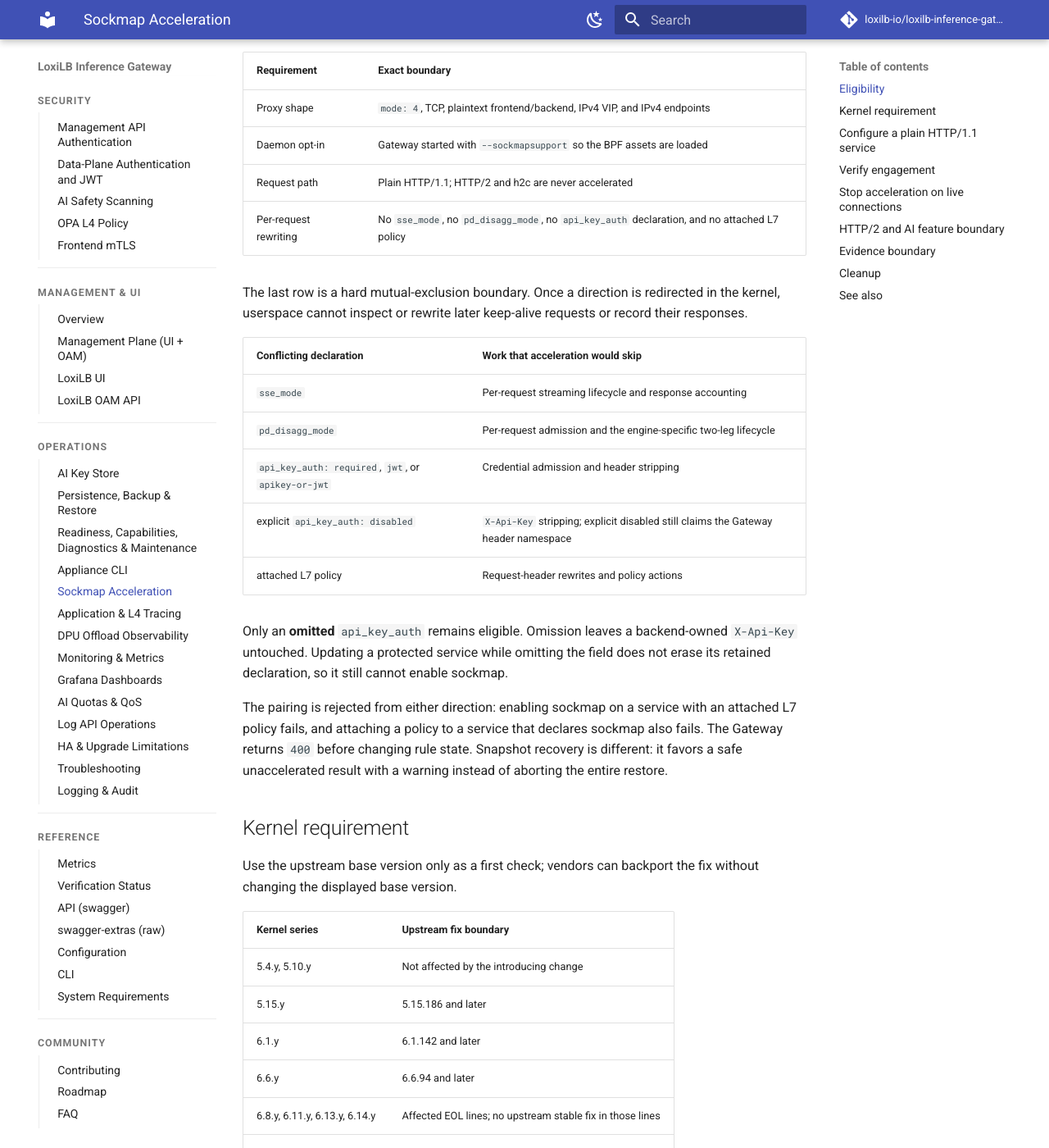
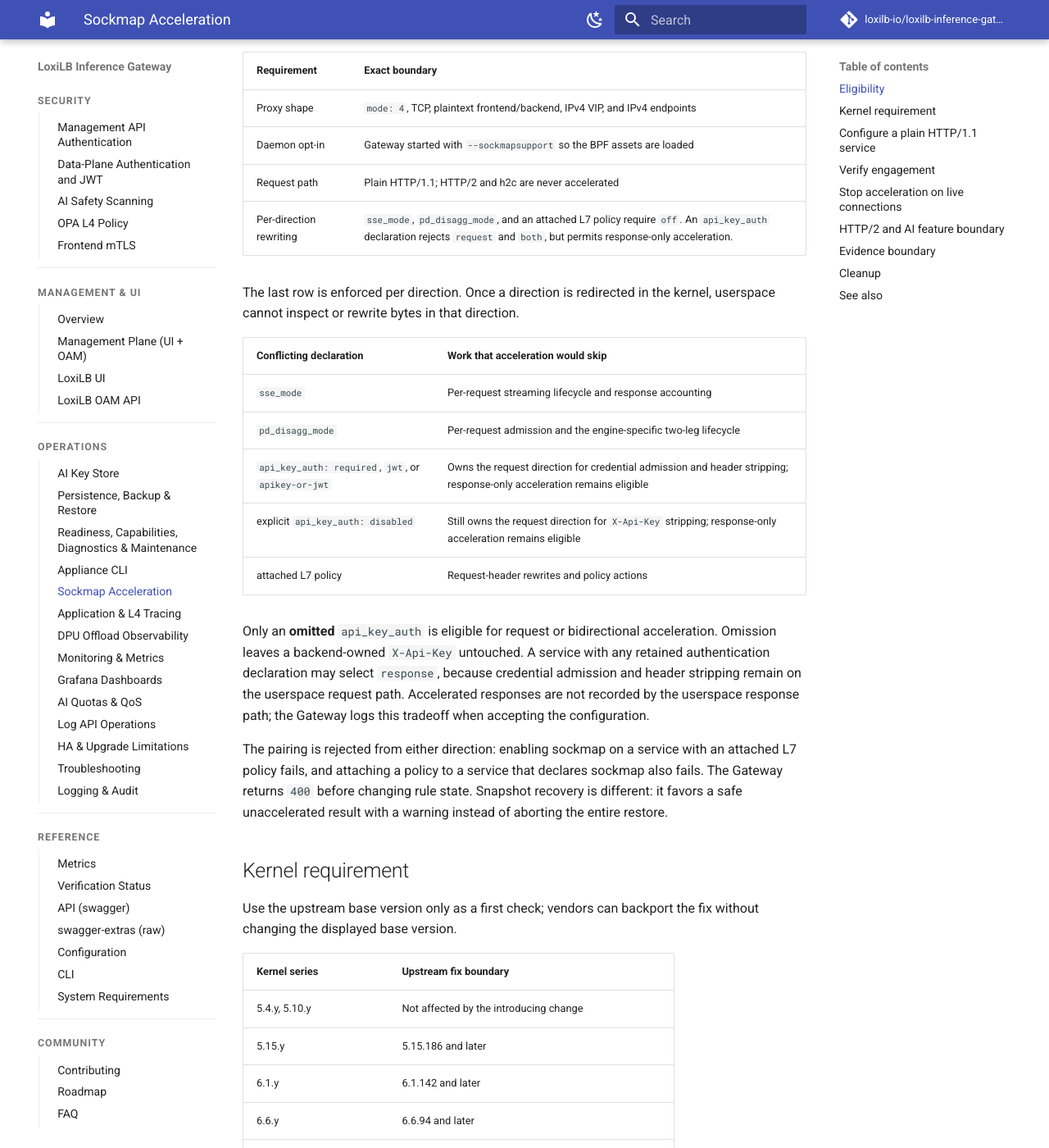
Before and after one commit to loxilb-io/loxilbdocs-inference-gateway, an MkDocs documentation site: the page built from docs/operations/sockmap-acceleration.md, in a window 1280 px wide and 1400 px high, scrolled down 615 px. Shown: the whole window at 82% size. Built offline with MkDocs 1.6.1 and Material for MkDocs 9.7.7, drawn with Linux system fonts in a browser that asks for light colours; comment, search, counter and statistics services are not loaded; the version menu is left out; some of the changed text lies outside the part shown.

Commit message:
docs: align sockmap response acceleration
Refresh the frozen Gateway contract after upstream main advanced and document the per-direction API-key boundary. Keep request admission in userspace for response-only acceleration and add positive and negative semantic tests.

Signed-off-by: NLX-SeokHwanKong <76096751+NLX-SeokHwanKong@users.noreply.github.com>

```diff
--- a/docs/operations/sockmap-acceleration.md
+++ b/docs/operations/sockmap-acceleration.md
@@ -23,22 +23,25 @@
 | Proxy shape | `mode: 4`, TCP, plaintext frontend/backend, IPv4 VIP, and IPv4 endpoints |
 | Daemon opt-in | Gateway started with `--sockmapsupport` so the BPF assets are loaded |
 | Request path | Plain HTTP/1.1; HTTP/2 and h2c are never accelerated |
-| Per-request rewriting | No `sse_mode`, no `pd_disagg_mode`, no `api_key_auth` declaration, and no attached L7 policy |
+| Per-direction rewriting | `sse_mode`, `pd_disagg_mode`, and an attached L7 policy require `off`. An `api_key_auth` declaration rejects `request` and `both`, but permits response-only acceleration. |
 
-The last row is a hard mutual-exclusion boundary. Once a direction is redirected in the kernel,
-userspace cannot inspect or rewrite later keep-alive requests or record their responses.
+The last row is enforced per direction. Once a direction is redirected in the
+kernel, userspace cannot inspect or rewrite bytes in that direction.
 
 | Conflicting declaration | Work that acceleration would skip |
 |---|---|
 | `sse_mode` | Per-request streaming lifecycle and response accounting |
 | `pd_disagg_mode` | Per-request admission and the engine-specific two-leg lifecycle |
-| `api_key_auth: required`, `jwt`, or `apikey-or-jwt` | Credential admission and header stripping |
-| explicit `api_key_auth: disabled` | `X-Api-Key` stripping; explicit disabled still claims the Gateway header namespace |
+| `api_key_auth: required`, `jwt`, or `apikey-or-jwt` | Owns the request direction for credential admission and header stripping; response-only acceleration remains eligible |
+| explicit `api_key_auth: disabled` | Still owns the request direction for `X-Api-Key` stripping; response-only acceleration remains eligible |
 | attached L7 policy | Request-header rewrites and policy actions |
 
-Only an **omitted** `api_key_auth` remains eligible. Omission leaves a backend-owned `X-Api-Key`
-untouched. Updating a protected service while omitting the field does not erase its retained
-declaration, so it still cannot enable sockmap.
+Only an **omitted** `api_key_auth` is eligible for request or bidirectional
+acceleration. Omission leaves a backend-owned `X-Api-Key` untouched. A service
+with any retained authentication declaration may select `response`, because
+credential admission and header stripping remain on the userspace request
+path. Accelerated responses are not recorded by the userspace response path;
+the Gateway logs this tradeoff when accepting the configuration.
 
 The pairing is rejected from either direction: enabling sockmap on a service with an attached L7
 policy fails, and attaching a policy to a service that declares sockmap also fails. The Gateway
@@ -174,9 +177,12 @@
 multiplexing, teardown, and TLS/ALPN cases; they do not qualify model-aware selection, P/D,
 KV-exact routing, SSE, or sockmap acceleration.
 
-Do not present sockmap as an accelerator for an AI rule that declares `sse_mode`, P/D,
-authentication, or an L7 policy. Those combinations are rejected precisely because their
-per-request behavior would be skipped after the first accelerated pairing.
+Do not present sockmap as an accelerator for an AI rule that declares
+`sse_mode`, P/D, or an L7 policy. A rule with `api_key_auth` may use only
+response acceleration: every request remains in userspace and is admitted
+independently, while response accounting is intentionally unavailable. Request
+or bidirectional acceleration is rejected because later keep-alive requests
+would otherwise skip admission and header stripping.
 
 ## Evidence boundary
 
```
Also changed, not shown: docs/operations/monitoring.md (+7 -0 lines), docs/reference/metrics.md (+1 -1 lines), docs/reference/verification-status.md (+6 -6 lines), 3 other files.
